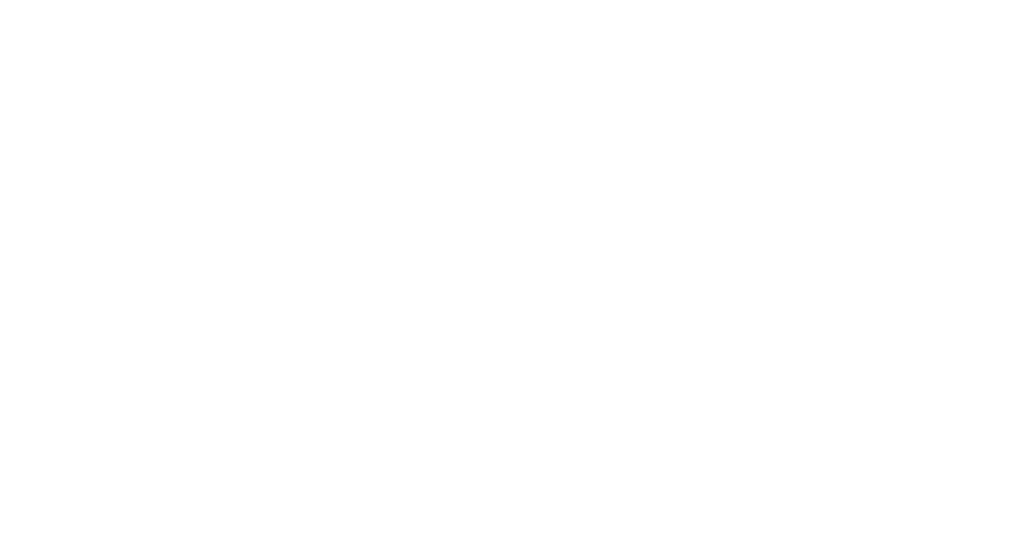
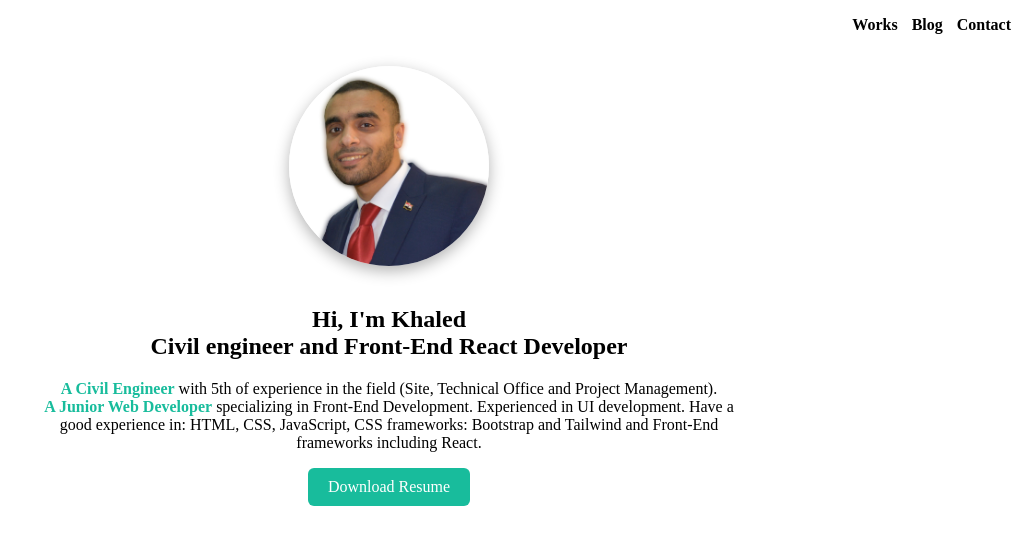
Before and after one commit to khaledradwan96/Khaled-Radwan---Portfolio, a plain HTML site: page index.html in a window 1280 px wide. Shown: the whole page, without its empty margins (251-1280 px from the left). Drawn offline with Linux system fonts and the light colour scheme.

Commit message:
add header and home section to the page

```diff
--- a/Styles/main-style.css
+++ b/Styles/main-style.css
@@ -0,0 +1,52 @@
+header nav {
+  text-align: right;
+}
+
+header ul {
+  list-style: none;
+  padding: 0;
+}
+
+header ul li {
+  display: inline-block;
+  margin-right: 10px;
+}
+header ul li a {
+  text-decoration: none;
+  color: black;
+  font-weight: bolder;
+  transition: 0.3s;
+}
+header ul li a:hover {
+  color: #18bc9c;
+}
+
+#home {
+  display: flex;
+  flex-direction: column;
+  justify-content: center;
+  align-items: center;
+  text-align: center;
+}
+#home figure img {
+  width: 200px;
+  border-radius: 50%;
+  box-shadow: 0 5px 15px rgba(0, 0, 0, 0.3);
+}
+
+#home .about {
+  max-width: 700px;
+}
+#home .about span {
+  color: #18bc9c;
+  font-weight: bold;
+}
+
+#home .about a {
+  background-color: #18bc9c;
+  padding: 10px 20px;
+  color: white;
+  text-decoration: none;
+  border-radius: 6px;
+  display: inline-block;
+}
--- a/index.html
+++ b/index.html
@@ -12,7 +12,36 @@
 <body>
 
 
+    <header>
+        <nav>
+            <ul>
+                <li><a href="#">Works</a></li>
+                <li><a href="#">Blog</a></li>
+                <li><a href="#">Contact</a></li>
+            </ul>
+        </nav>
+    </header>
 
+    <section id="home">
+        <figure>
+            <img src="assets/images/My official Photo.jpg" alt="profile picture">
+        </figure>
+        <div class="about">
+
+            <h1>Hi, I'm Khaled <br />
+                Civil engineer and Front-End React Developer
+            </h1>
+            <p>
+                <span>A Civil Engineer</span> with 5th of experience in the field (Site, Technical Office and Project
+                Management). <br />
+                <span>A Junior Web Developer</span> specializing in Front-End Development. Experienced in UI
+                development.
+                Have a good experience in: HTML, CSS, JavaScript, CSS frameworks: Bootstrap and Tailwind
+                and Front-End frameworks including React.
+            </p>
+            <a href="#">Download Resume</a>
+        </div>
+    </section>
 </body>
 
 </html>
```
Also changed, not shown: assets/images/My official Photo.jpg (added).
